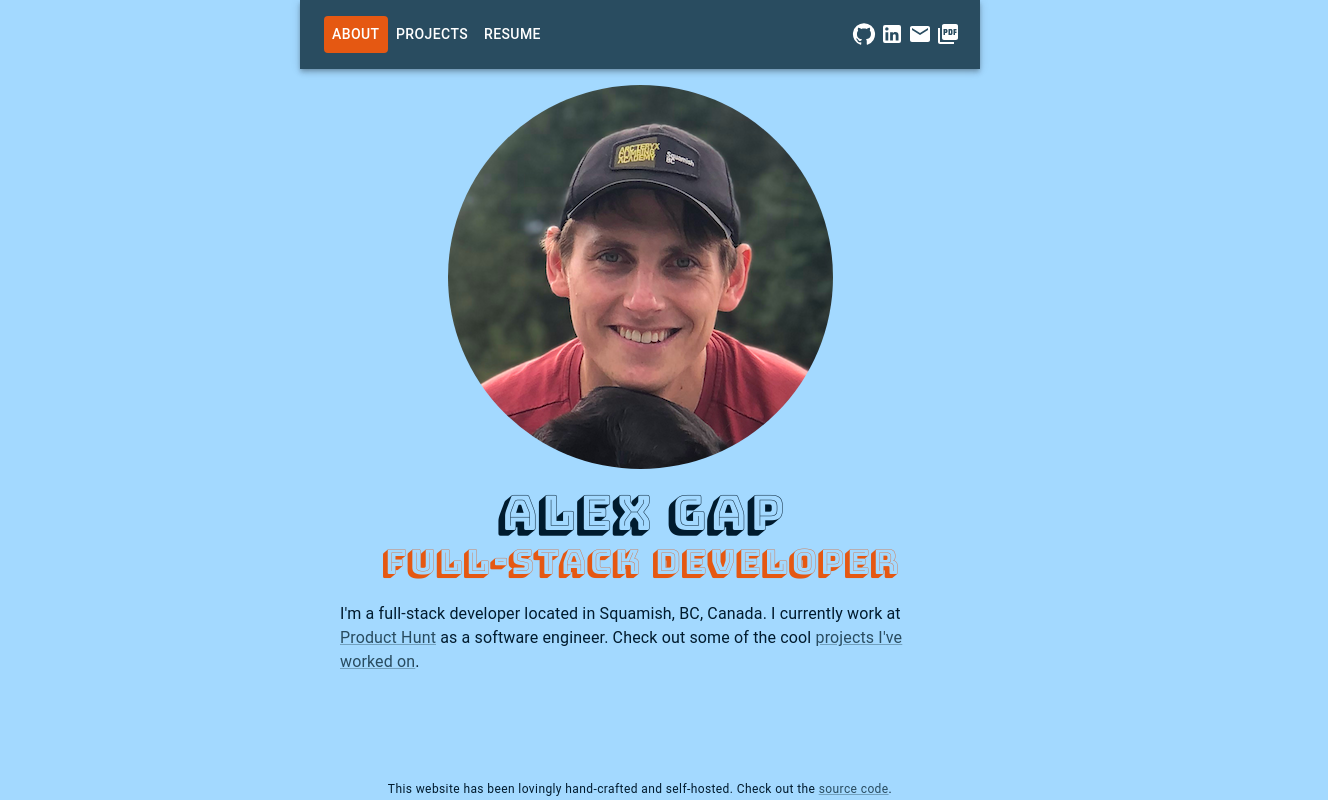
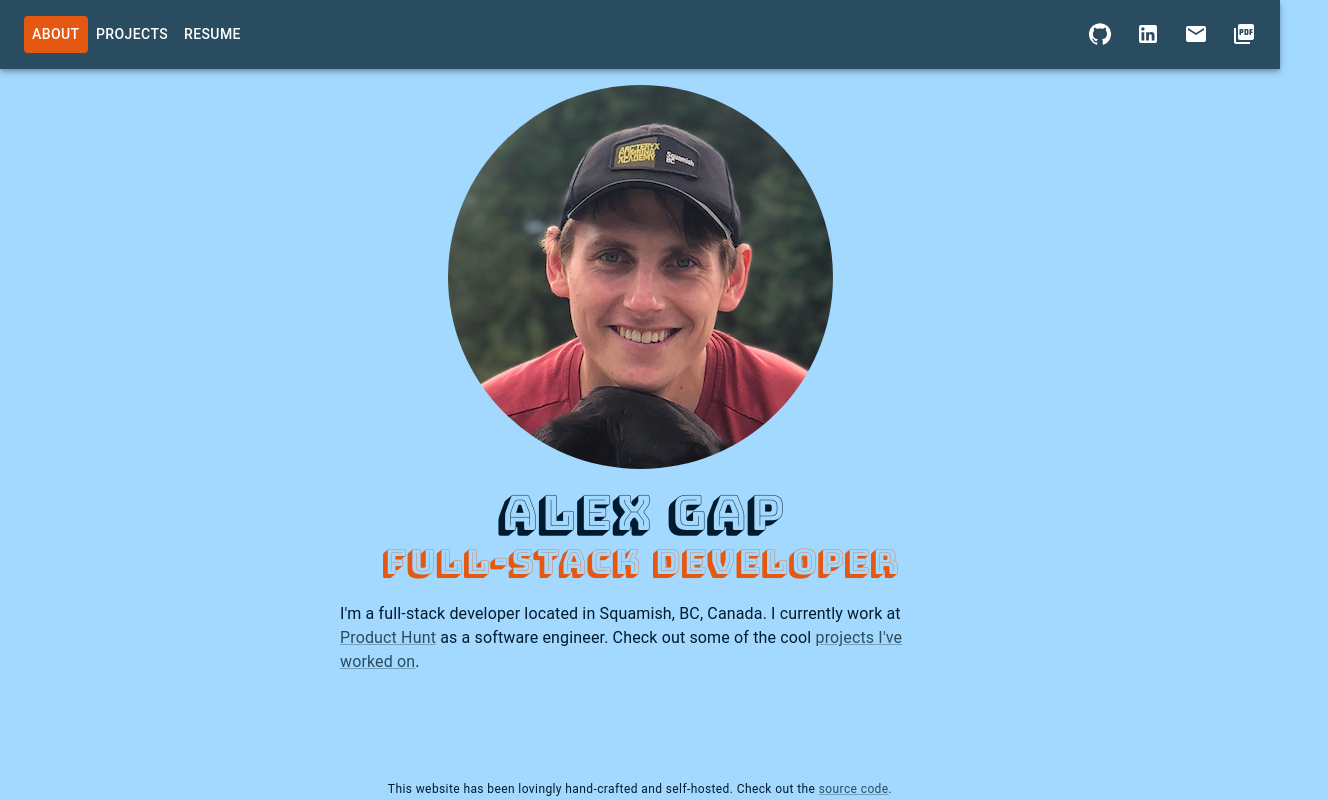
Before and after one commit to lalexgap/website, a React (Vite) app: page / in a window 1280 px wide. Shown: the whole page, 1328 px wide, since content can reach past the window. Built offline with nearby package versions, Linux system fonts and the light colour scheme.

Commit message:
slight clean up of nav bar

```diff
--- a/src/NavBar.tsx
+++ b/src/NavBar.tsx
@@ -14,8 +14,28 @@ export default function NavBar() {
     { name: "resume", url: "/resume" },
   ];
   return (
-    <AppBar position="sticky">
-      <Toolbar>
+    <AppBar
+      position="sticky"
+      sx={{
+        width: "100vw",
+        left: 0,
+        right: 0,
+        top: 0,
+        margin: 0,
+        marginLeft: 0,
+        marginRight: 0,
+        marginTop: 0,
+      }}
+    >
+      <Toolbar
+        sx={{
+          width: "100%",
+          maxWidth: "none",
+          padding: 0,
+          paddingLeft: 2,
+          paddingRight: 2,
+        }}
+      >
         <Box sx={{ flexGrow: 1, display: "flex" }}>
           {pages.map((page) => (
             <Button
@@ -36,12 +56,13 @@ export default function NavBar() {
           ))}
         </Box>
 
+        <Box sx={{ display: "flex", gap: 1, paddingRight: 5 }}>
           <Link
             color="inherit"
             href="https://github.com/lalexgap"
             title="Github Profile"
           >
-          <IconButton color="inherit" edge="end">
+            <IconButton color="inherit">
               <GitHubIcon />
             </IconButton>
           </Link>
@@ -50,20 +71,21 @@ export default function NavBar() {
             href="https://www.linkedin.com/in/alex-gap-7ba83665/"
             title="LinkedIn Profile"
           >
-          <IconButton color="inherit" edge="end">
+            <IconButton color="inherit">
               <LinkedInIcon />
             </IconButton>
           </Link>
           <Link color="inherit" title="Email" href="mailto:me@alexgap.ca">
-          <IconButton color="inherit" edge="end">
+            <IconButton color="inherit">
               <EmailIcon />
             </IconButton>
           </Link>
           <Link color="inherit" href="/resume.pdf" title="Resume PDF">
-          <IconButton color="inherit" edge="end">
+            <IconButton color="inherit">
               <PictureAsPdfIcon />
             </IconButton>
           </Link>
+        </Box>
       </Toolbar>
     </AppBar>
   );
```
Lines whose indentation alone changed are shown as unchanged.
